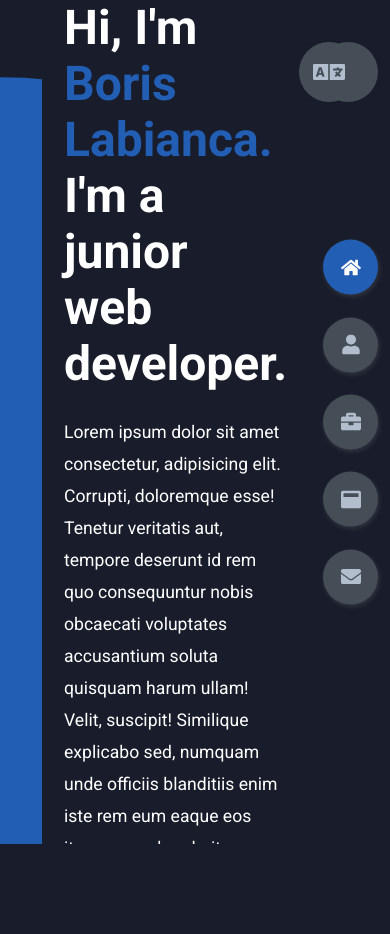
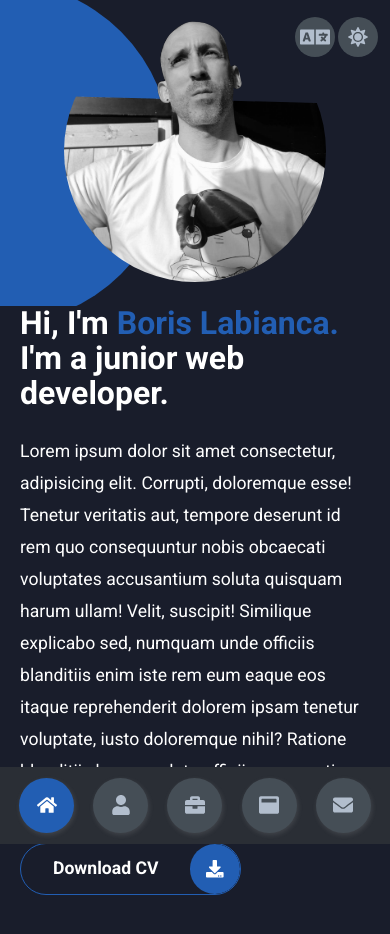
Before and after one commit to BorisLabianca/my-portfolio, a React (Create React App) app: page / in a window 390 px wide. Shown: the top 934 px of the page. Before the commit the page ends 844 px from the top, so only its background shows below. Built offline with nearby package versions, Linux system fonts and the light colour scheme.

Commit message:
started adding media queries

```diff
--- a/src/App.css
+++ b/src/App.css
@@ -43,6 +43,7 @@ body {
   color: var(--color-white);
   transition: all 0.4s ease-in-out;
   font-family: "Roboto", sans-serif;
+  position: relative;
 }
 a {
   display: inline-block;
@@ -210,6 +211,9 @@ main {
   display: flex;
   align-items: center;
   justify-content: center;
+}
+.jap-small {
+  display: none;
 }
 
 /* Controls */
@@ -708,3 +712,127 @@ textarea {
   color: var(--color-white);
   width: 100%;
 }
+
+@media screen and (max-width: 600px) {
+  main {
+    min-height: 155vh;
+  }
+  .home {
+    overflow: visible;
+    height: 100%;
+  }
+  .home-content {
+    display: flex;
+    flex-direction: column;
+  }
+  .home-left .image {
+    margin: 20px 4rem;
+  }
+  .home-right {
+    padding: 0 20px;
+  }
+  .name {
+    font-size: 2rem;
+    line-height: 2.2rem;
+  }
+  .controls {
+    top: auto;
+    bottom: 0;
+    display: flex;
+    flex-direction: row;
+    justify-content: space-evenly;
+    width: 100%;
+    left: 50%;
+    transform: translateX(-50%);
+    background-color: var(--color-grey-5);
+  }
+  .theme-switch {
+    top: 2%;
+    right: 3%;
+    height: 40px;
+    width: 40px;
+  }
+  .theme-switch .icon {
+    font-size: 1.25rem;
+    color: var(--color-grey-2);
+  }
+  .language-switch {
+    position: fixed;
+    top: 2%;
+    right: 14%;
+    display: flex;
+    gap: 10px;
+    z-index: 2;
+    font-size: 2rem;
+    font-weight: 700;
+    background-color: var(--color-grey-4);
+    color: var(--color-grey-2);
+    padding: 5px;
+    cursor: pointer;
+    height: 40px;
+    width: 40px;
+    border-radius: 50%;
+    display: flex;
+    align-items: center;
+    justify-content: center;
+  }
+  .language-switch-hover {
+    display: none;
+    position: fixed;
+    top: 2%;
+    right: 14%;
+    display: flex;
+    gap: 10px;
+    z-index: 2;
+    font-size: 0.9rem;
+    font-weight: 700;
+    transform: scaleX(0);
+    transform-origin: right;
+    transition: all 0.4s ease-in-out;
+  }
+  .language-switch:hover {
+    background-color: var(--color-secondary);
+    color: var(--color-white);
+  }
+  .language-switch:hover .language-switch-hover {
+    display: inline-block;
+    position: fixed;
+    top: 2%;
+    right: 14%;
+    display: flex;
+    gap: 10px;
+    z-index: 2;
+    font-size: 0.9rem;
+    font-weight: 700;
+    transform: scaleX(1);
+  }
+  .selected {
+    background-color: var(--color-secondary);
+    padding: 5px;
+    cursor: pointer;
+    height: 40px;
+    width: 40px;
+    border-radius: 50%;
+    display: flex;
+    align-items: center;
+    justify-content: center;
+  }
+  .not-selected {
+    background-color: var(--color-grey-4);
+    color: var(--color-grey-2);
+    padding: 5px;
+    cursor: pointer;
+    height: 40px;
+    width: 40px;
+    border-radius: 50%;
+    display: flex;
+    align-items: center;
+    justify-content: center;
+  }
+  .jap-big {
+    display: none;
+  }
+  .jap-small {
+    display: flex;
+  }
+}
--- a/src/App.js
+++ b/src/App.js
@@ -143,12 +143,26 @@ function App() {
             Fr
           </div>
           <div
-            className={language === "jap" ? "selected" : "not-selected"}
+            className={
+              language === "jap" ? "jap-big selected" : "jap-big not-selected"
+            }
             onClick={() => {
               dispatch(switchLanguage("jap"));
             }}
           >
             日本語
+          </div>
+          <div
+            className={
+              language === "jap"
+                ? "jap-small selected"
+                : "jap-small not-selected"
+            }
+            onClick={() => {
+              dispatch(switchLanguage("jap"));
+            }}
+          >
+            日
           </div>
         </div>
       </div>
```
